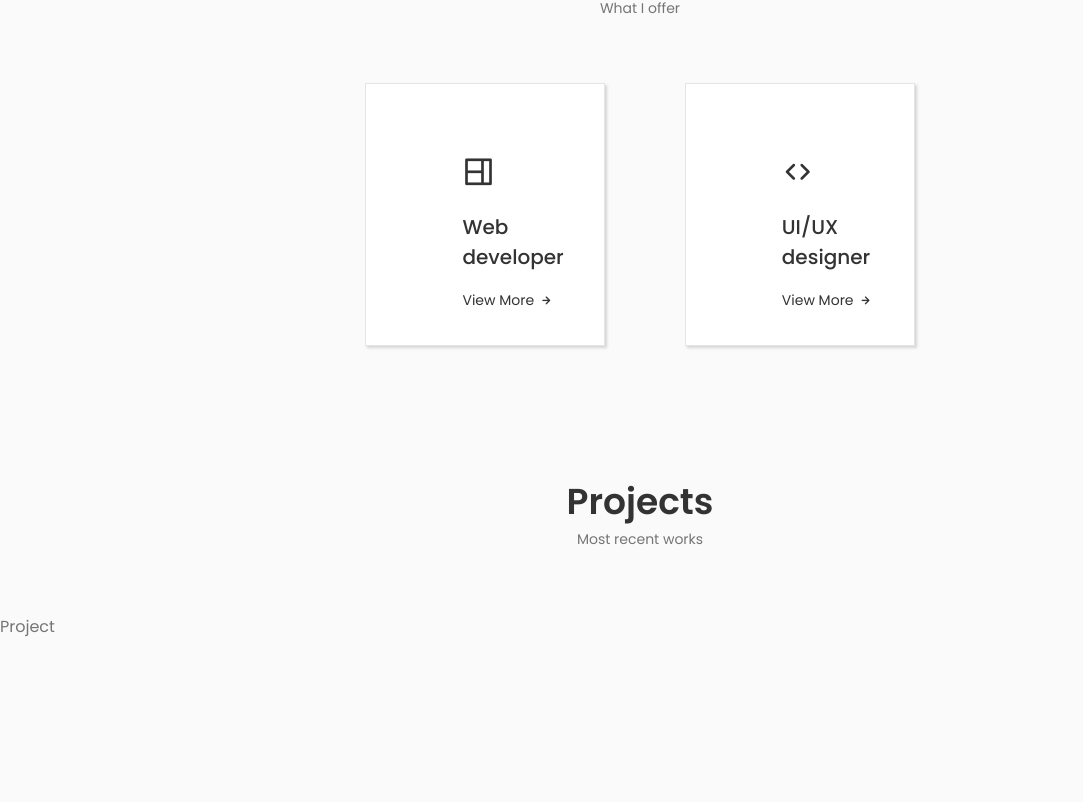
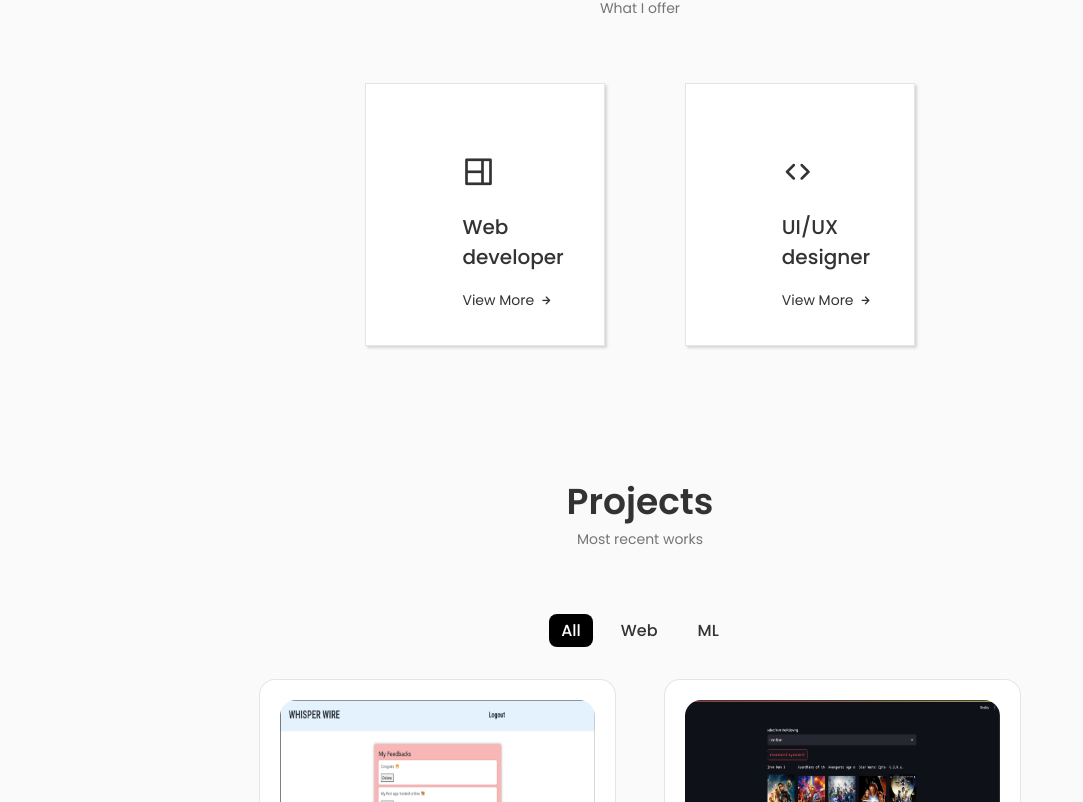
Before and after one commit to Nikilhari/Portfolio, a React (Vite) app: page / in a window 1280 px wide. Shown: the part 1998-2800 px from the top of the page, without its empty margins (0-1083 px from the left). Before the commit the page ends 2669 px from the top, so only its background shows below. Built offline with nearby package versions, Linux system fonts and the light colour scheme.

Commit message:
projects comp

```diff
--- a/src/componets/Projects/Data.jsx
+++ b/src/componets/Projects/Data.jsx
@@ -9,12 +9,12 @@ export const ProjectData =[
         title: "Anonymous feedback app",
         category: "web"
     },
-    {
-        id:2,
-        image: Work2,
-        title: "farmify",
-        category: "web"
-    },
+    // {
+    //     id:2,
+    //     image: Work2,
+    //     title: "farmify",
+    //     category: "web"
+    // },
     {
         id:3,
         image: Work3,
@@ -27,4 +27,15 @@ export const ProjectData =[
         title: "IPL Winning prediction app",
         category: "ML"
     }
-]
+];
+export const projectsNav =[
+    {
+        name:'all',
+    },
+    {
+        name:'web',
+    },
+    {
+        name:'ML',
+    }
+];
--- a/src/componets/Projects/Project.jsx
+++ b/src/componets/Projects/Project.jsx
@@ -1,8 +1,42 @@
-import React from 'react'
-
+import React, { useEffect, useState } from 'react'
+import { ProjectData } from './Data';
+import { projectsNav } from './Data';
+import ProjectItems from './ProjectItems';
 const Project = () => {
+  const [item,setItem]=useState({name:'all'});
+  const [projects,setProjects]=useState([]);
+  const [active,setActive]=useState(0);
+  useEffect(()=>{
+    if(item.name ==="all"){
+      setProjects(ProjectData);
+    }else{
+      const newPro=ProjectData.filter((project)=>{
+        return project.category===item.name;
+      });
+      setProjects(newPro)
+    }
+  },[item])
   return (
-    <div>Project</div>
+    <>
+    <div className="project__filters">
+      {projectsNav.map((item,index)=>{
+        return(
+          <span onClick={(e)=>{
+              console.log(index)
+              setItem({name: e.target.textContent})
+              setActive(index);
+          }} className={active === index ? "project__item activeNav" : "project__item"} key={index}>{item.name}</span>
+        )
+      })}
+    </div>
+    <div className="project__container container">
+        {
+          projects.map((item)=>{
+            return <ProjectItems item={item} key={item.id}/>
+          })
+        }
+    </div>
+    </>
   )
 }
 
--- /dev/null
+++ b/src/componets/Projects/ProjectItems.jsx
@@ -0,0 +1,15 @@
+import React from 'react'
+
+const ProjectItems = ({item}) => {
+  return (
+    <div className="project__card"key={item.id}>
+        <img src={item.image} alt="" className='project__img'/>
+        <h3 className="project__title">{item.title}</h3>
+        <a href="#" className="project__button">
+          Link <i className="bx bx-right-arrow-alt project__button-icon"></i>
+        </a>
+    </div>
+  )
+}
+
+export default ProjectItems
--- a/src/componets/Projects/Projects.css
+++ b/src/componets/Projects/Projects.css
@@ -0,0 +1,60 @@
+.project__filters{
+    display: flex;
+    justify-content: center;
+    flex-wrap: wrap;
+    align-items: center;
+    gap: 1rem;
+    margin-bottom: 2rem;
+}
+.project__item{
+    color: var(--title-color);
+    padding: 0.25rem 0.75rem;
+    font-weight: var(--font-medium);
+    border-radius: .5rem;
+    text-transform: capitalize;
+    cursor: pointer;
+}
+.project__item:hover{
+    background-color: black;
+    color: white;
+}
+.activeNav{
+    background-color: black;
+    color: white;
+}
+.project__container{
+    display: flex;
+    flex-wrap: wrap;
+    gap: 3rem;
+    justify-content: center;
+}
+.project__card{
+    background-color: white;
+    border: 1px solid rgba(0,0,0,0.1);
+    padding: 1.25rem;
+    border-radius: 1rem;
+}
+.project__img{
+    width: 315px;
+    height: 200px;
+    border-radius: 1rem;
+}
+.project__title{
+    font-size: var(--normal-font);
+    font-weight: var(--font-medium);
+    /* margin-bottom: 0.5rem; */
+}
+.project__button{
+    color: var(--text-color);
+    font-size: var(--small-font);
+    display: flex;
+    align-items: center;
+    gap: .25rem;
+}
+.project__button-icon{
+    font-size: 1rem;
+    transition: 0.4s;
+}
+.project__button:hover .project__button-icon{
+    transform: translateX(0.25rem);
+}
--- a/src/componets/Projects/Projects.jsx
+++ b/src/componets/Projects/Projects.jsx
@@ -1,9 +1,9 @@
 import React from 'react'
 import Project from './Project'
-
+import './Projects.css'
 const Projects = () => {
   return (
-    <div className="work section" id="projects">
+    <div className="project section" id="projects">
         <h2 className="section__title">
             Projects
         </h2>
--- a/src/index.css
+++ b/src/index.css
@@ -66,6 +66,8 @@ ul {
 
 a {
   text-decoration: none;
+  color: var(--text-color);
+
 }
 
 button {
```
